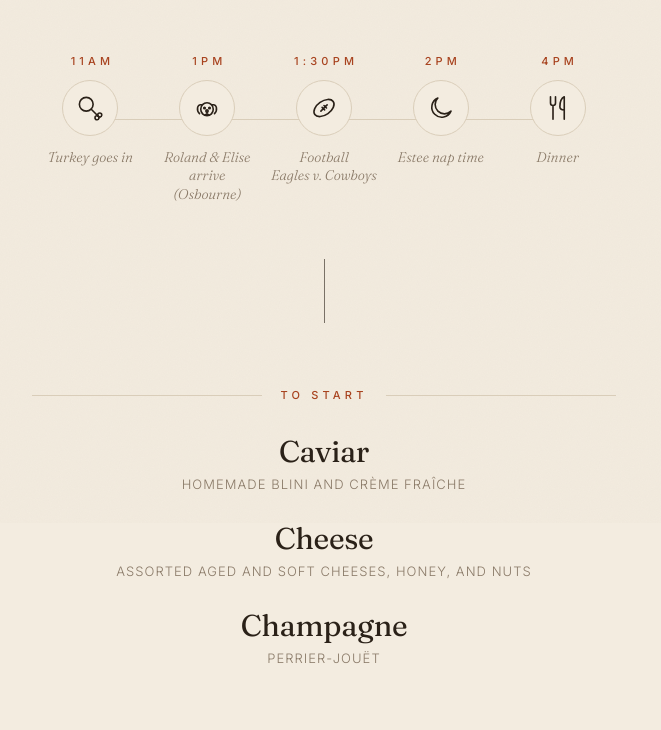
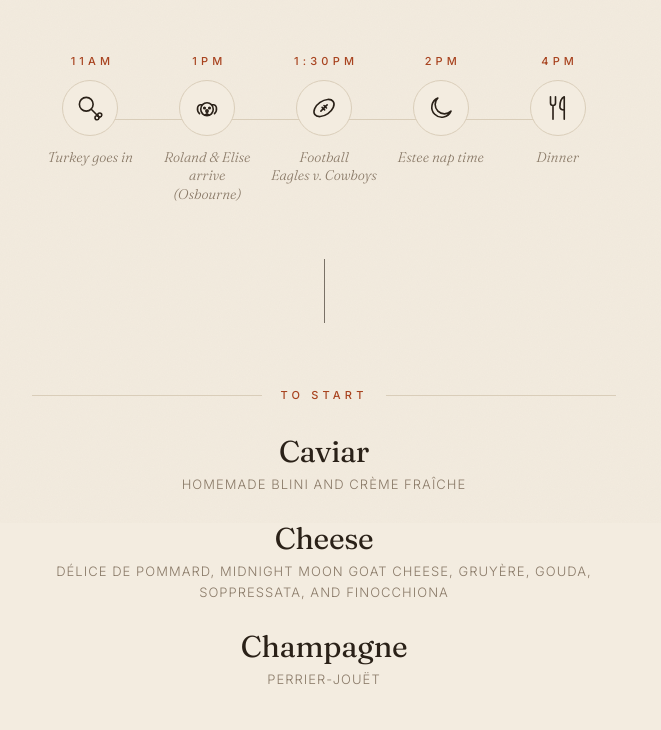
Before and after one commit to salty-api/robandhannah, a plain HTML site: page thanksgiving/index.html in a window 1280 px wide. Shown: the part 277-1007 px from the top of the page, without its empty margins (316-977 px from the left). Drawn offline with Linux system fonts and the light colour scheme.

Commit message:
Update Thanksgiving cheese plate details
Co-Authored-By: Claude Sonnet 5.5 <noreply@anthropic.com>

```diff
--- a/thanksgiving/index.html
+++ b/thanksgiving/index.html
@@ -215,7 +215,7 @@
   <section>
     <h2>To Start</h2>
     <div class="item"><h3>Caviar</h3><p>Homemade blini and crème fraîche</p></div>
-    <div class="item"><h3>Cheese</h3><p>Assorted aged and soft cheeses, honey, and nuts</p></div>
+    <div class="item"><h3>Cheese</h3><p>Délice de Pommard, Midnight Moon goat cheese, Gruyère, Gouda, soppressata, and finocchiona</p></div>
     <div class="item"><h3>Champagne</h3><p>Perrier-Jouët</p></div>
   </section>
 
```
